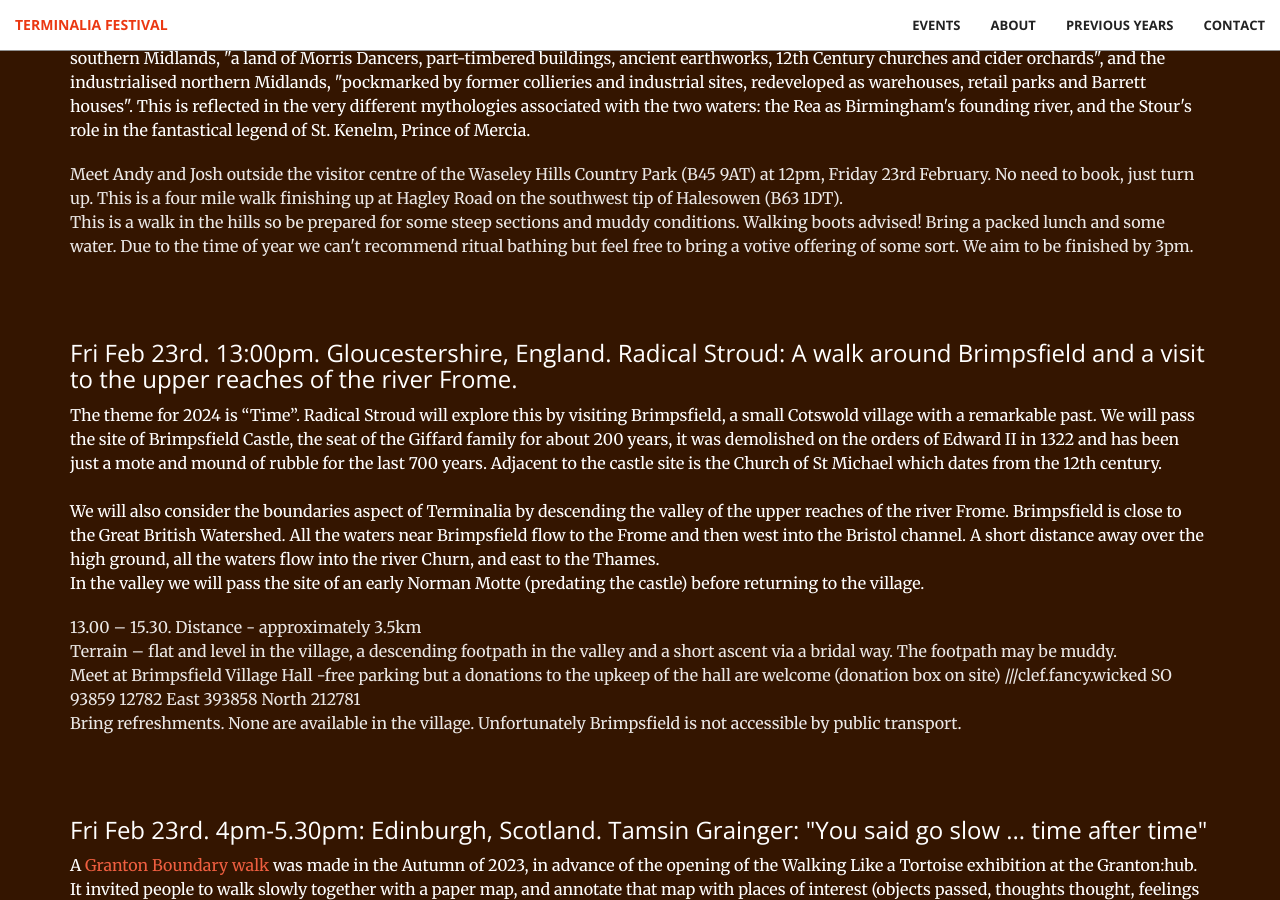
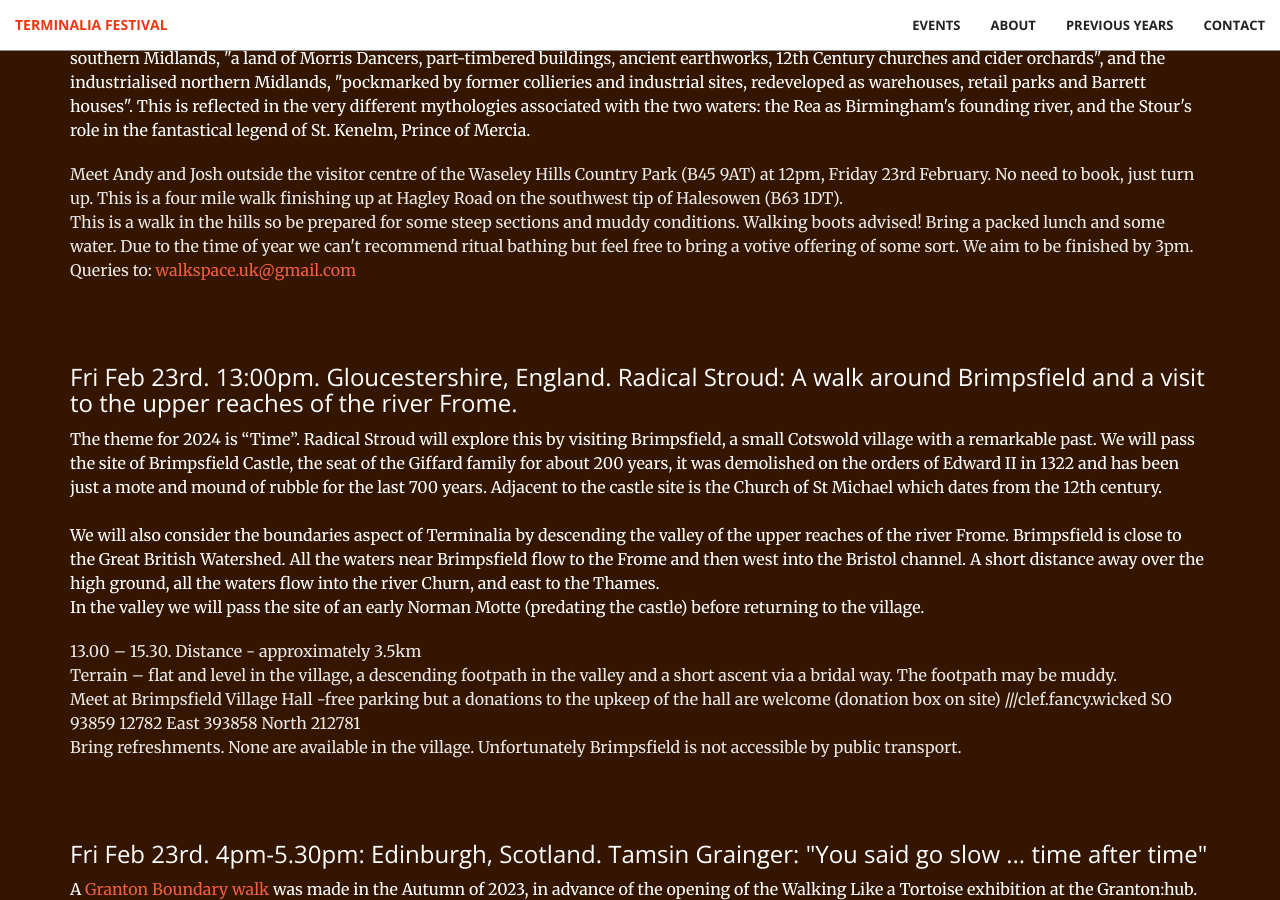
Before and after one commit to timwaters/terminalia, a Jekyll site: the page built from index.html, in a window 1280 px wide and 900 px high, scrolled down 4355 px. Built offline with Jekyll 4.4.1, drawn with Linux system fonts in a browser that asks for light colours.

Commit message:
add walkspace email for queries

```diff
--- a/_includes/events.html
+++ b/_includes/events.html
@@ -102,7 +102,8 @@
           </p>
           <p class="text-faded">
             Meet Andy and Josh outside the visitor centre of the Waseley Hills Country Park (B45 9AT) at 12pm, Friday 23rd February. No need to book, just turn up. This is a four mile walk finishing up at Hagley Road on the southwest tip of Halesowen (B63 1DT). <br>
-            This is a walk in the hills so be prepared for some steep sections and muddy conditions. Walking boots advised! Bring a packed lunch and some water. Due to the time of year we can't recommend ritual bathing but feel free to bring a votive offering of some sort. We aim to be finished by 3pm.
+            This is a walk in the hills so be prepared for some steep sections and muddy conditions. Walking boots advised! Bring a packed lunch and some water. Due to the time of year we can't recommend ritual bathing but feel free to bring a votive offering of some sort. We aim to be finished by 3pm. <br >
+            Queries to: <a href="mailto:walkspace.uk@gmail.com">walkspace.uk@gmail.com</a>
           </p>
         </div>
 
```
